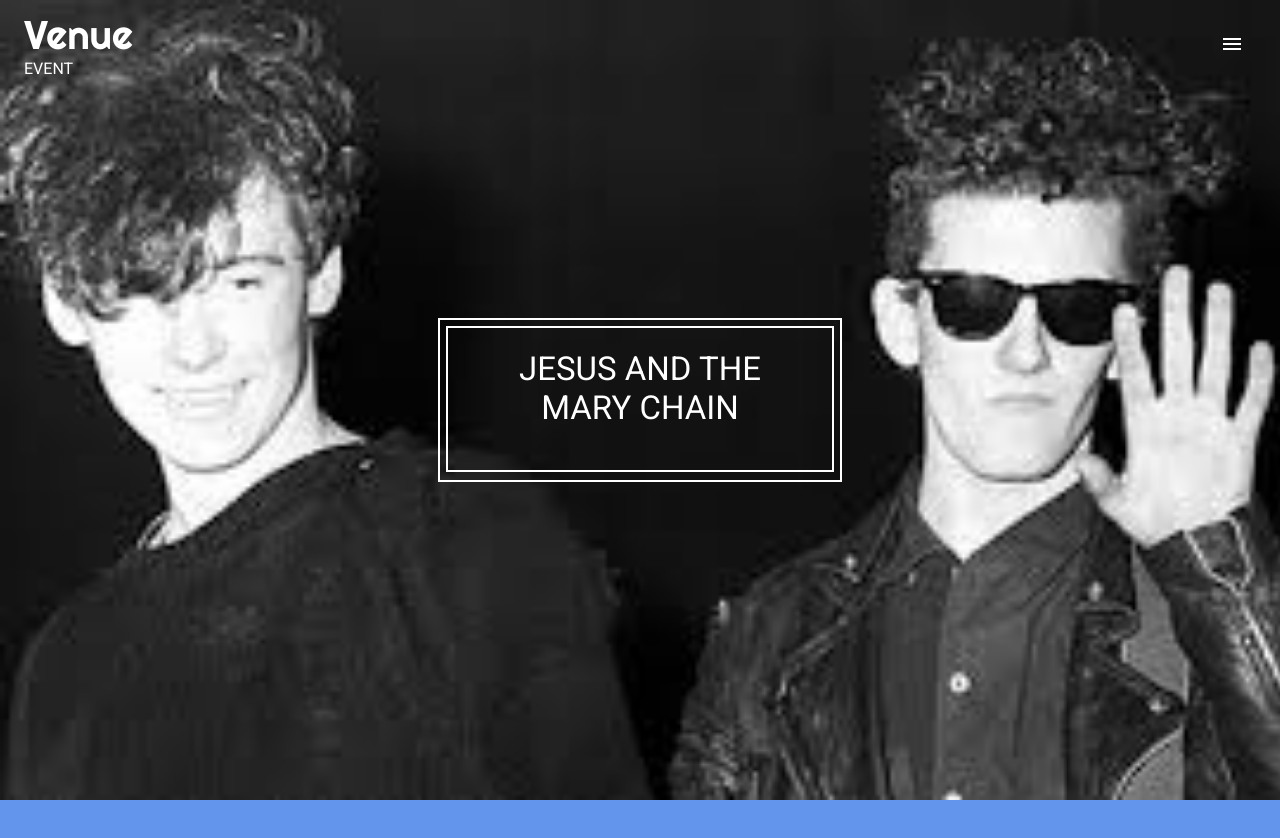
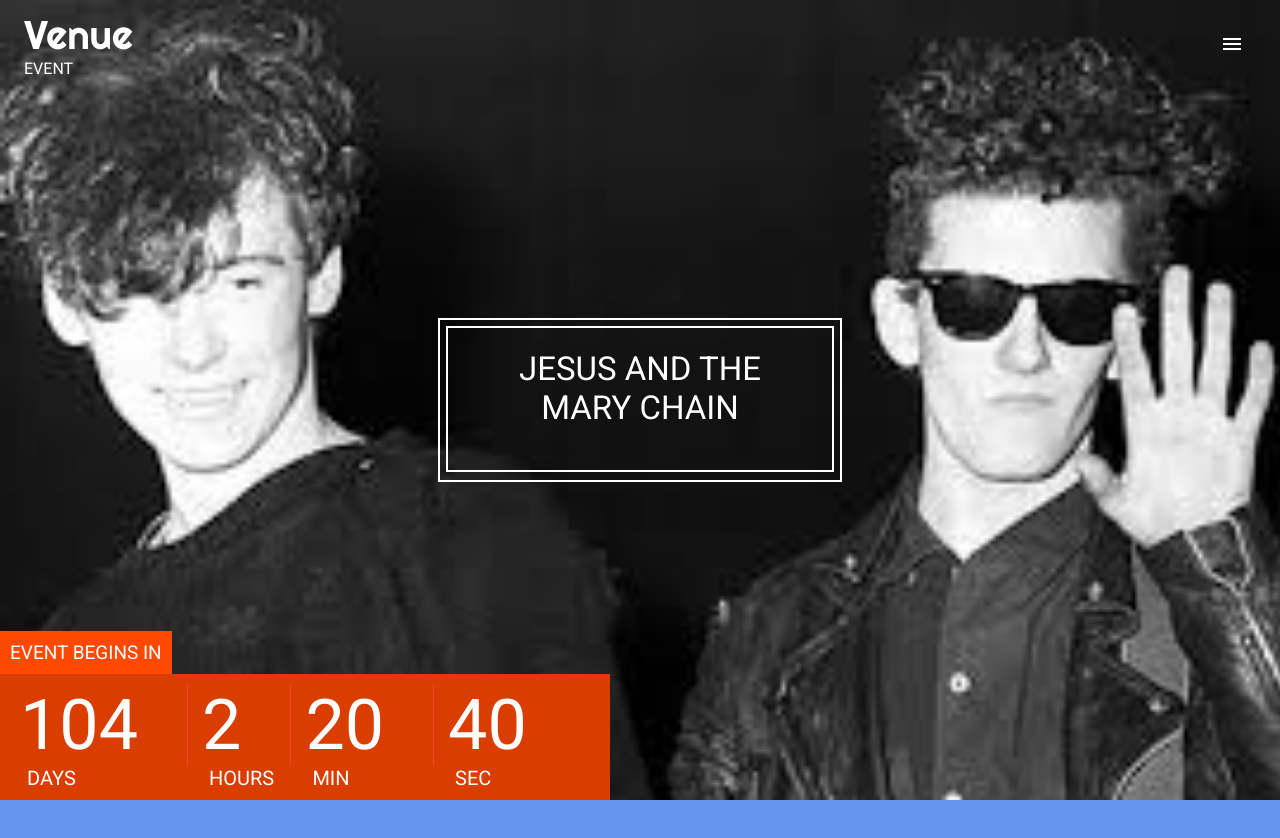
Before and after one commit to timmlaxton/Gig, a React (Create React App) app: page / in a window 1280 px wide. Shown: the top 838 px of the page. Built offline with nearby package versions, Linux system fonts and the light colour scheme.

Commit message:
added countdown display and slider

```diff
--- /dev/null
+++ b/src/components/featured/CountDown.js
@@ -0,0 +1,61 @@
+import React, { Component } from 'react';
+import Slide from 'react-reveal/Slide';
+
+class CountDown extends Component {
+
+    state = {
+
+    }
+
+    render() {
+        return (
+            <Slide left delay={100}>
+
+<div className="countdown_wrapper">
+                <div className="countdown_top">
+                    Event begins in
+                </div>
+                <div className="countdown_bottom">
+                <div className="countdown_item">
+                <div className="countdown_time">
+                    104
+                </div>
+                <div className="countdown_tag">
+                    Days
+                        </div>
+                     </div>
+                <div className="countdown_item">
+                    <div className="countdown_time">
+                        2
+                    </div>
+                    <div className="countdown_tag">
+                        Hours
+                    </div>
+                    </div>
+                    <div className="countdown_item">
+                    <div className="countdown_time">
+                        20
+                    </div>
+                    <div className="countdown_tag">
+                        Min
+                    </div>
+                </div>
+                <div className="countdown_item">
+                    <div className="countdown_time">
+                    40
+                </div>
+                <div className="countdown_tag">
+                Sec
+                </div>
+                </div>
+            </div>
+        </div>
+
+
+            </Slide>
+
+        );
+    }
+}
+
+export default CountDown;
--- a/src/components/featured/index.js
+++ b/src/components/featured/index.js
@@ -1,5 +1,6 @@
 import React from 'react';
 import Carrousel from './Carrousel'
+import CountDown from './CountDown'
 
 const Featured = () => {
     return (
@@ -15,6 +16,8 @@
 
         </div>
 
+        <CountDown/>
+
         </div>
     );
 };
```
